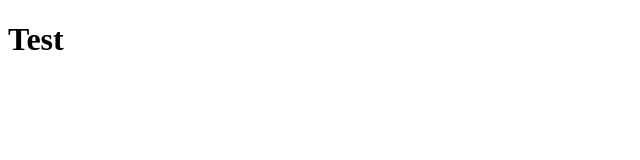
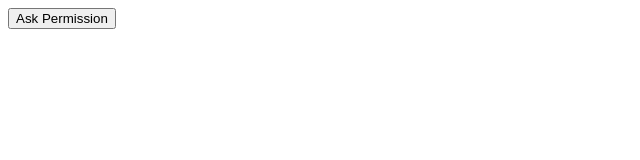
Before and after one commit to zwinc/applespro, a plain HTML site: page app.html in a window 1280 px wide. Shown: the whole page, without its empty margins (0-640 px from the left). Drawn offline with Linux system fonts and the light colour scheme.

Commit message:
Update app.html

```diff
--- a/app.html
+++ b/app.html
@@ -3,5 +3,8 @@
   <head>
     <link rel="manifest" href="manifest.json" />
   </head>
-  <body><h1>Test</h1></body>
+  <body>
+    <script src="index.js"></script>
+    <button id="permission-btn" onclick="main()">Ask Permission</button>
+  </body>
 </html>
```
